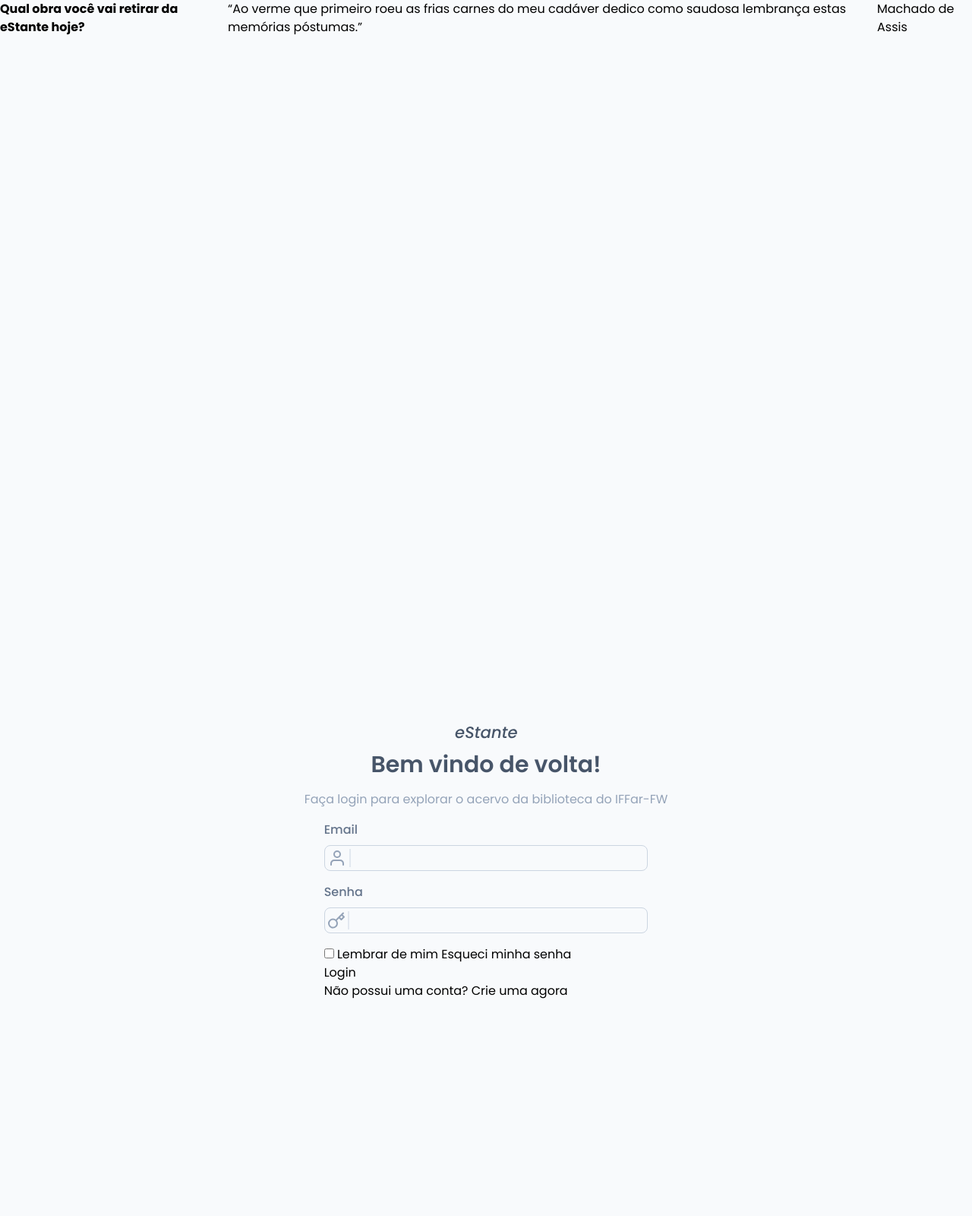
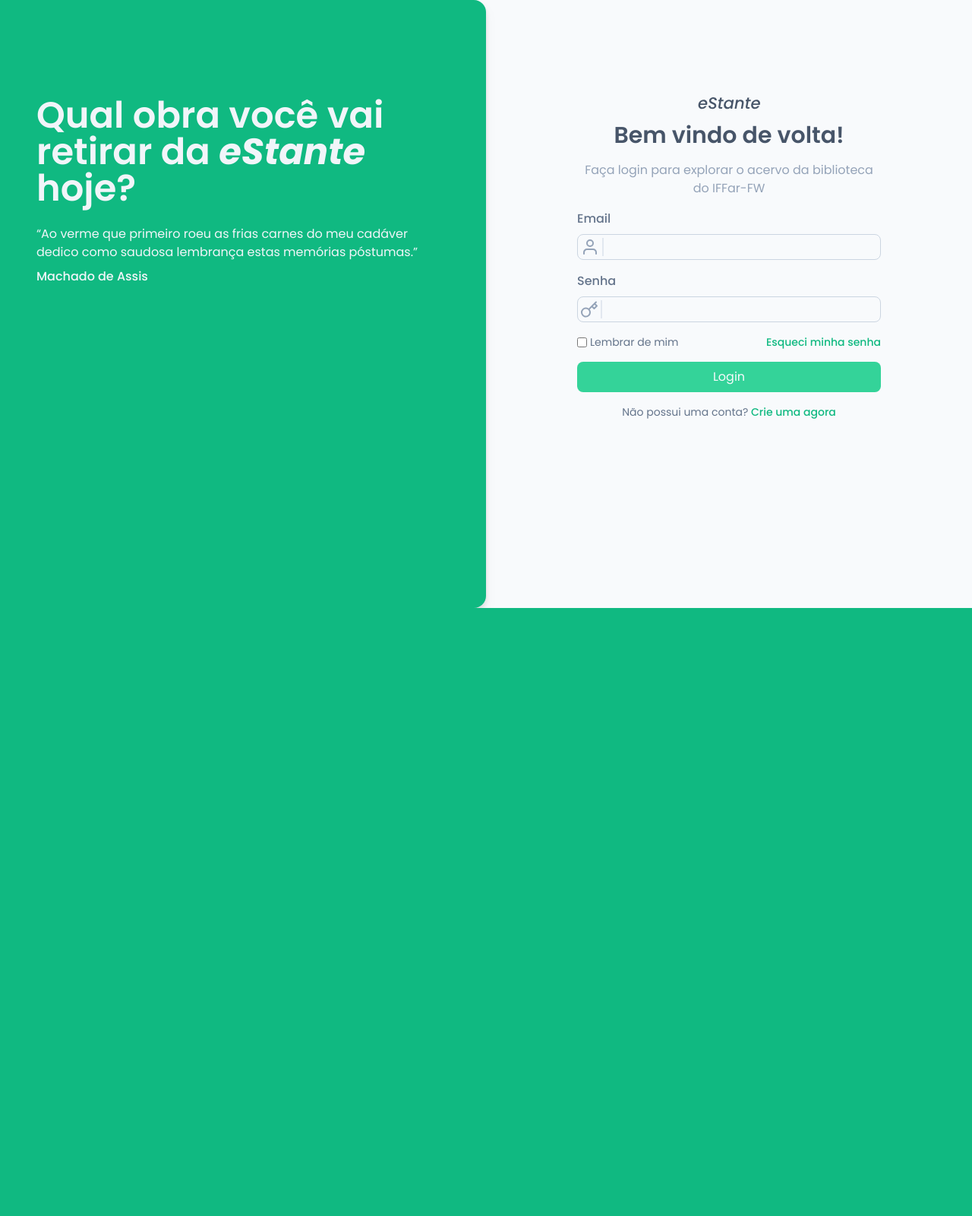
Before and after one commit to tobiasMarion/eStante-ppi, a PHP site: page /auth.html in a window 1280 px wide. Shown: the whole page at 76% size. After the commit the page ends 800 px from the top, so only its background shows below. Run offline with PHP 8.4, Linux system fonts and the light colour scheme; some libraries are stand-ins or nearby versions.

Commit message:
Finishing Auth page 🔑

```diff
--- a/auth.html
+++ b/auth.html
@@ -14,22 +14,25 @@
         rel="stylesheet">
     <script src="https://cdn.tailwindcss.com"></script>
     <link rel="stylesheet" href="style/main.css">
+    <link rel="shortcut icon" href="./assets/icon.svg" type="image/x-icon">
 
 </head>
 
 <body>
-    <div class="bg-slate-50 w-full min-h-screen">
-        <aside class="hidden md:flex h-screen pb-32">
-            <strong>Qual obra você vai retirar da eStante hoje?</strong>
-            <p>“Ao verme que primeiro roeu as frias carnes do meu cadáver dedico como saudosa lembrança estas memórias póstumas.”</p>
-            <span>Machado de Assis</span>
+    <div class="bg-slate-50 w-full min-h-screen flex">
+        <aside class="hidden md:flex h-screen w-1/2 pt-32 bg-emerald-500 rounded-r-2xl drop-shadow-lg justify-start">
+            <div class="max-w-xl mx-auto px-4 flex flex-col gap-2">
+                <strong class="text-slate-100 text text-5xl	font-semibold mb-4">Qual obra você vai retirar da <span class="italic font-bold">eStante</span> hoje?</strong>
+                <p class="text-base text-slate-100">“Ao verme que primeiro roeu as frias carnes do meu cadáver dedico como saudosa lembrança estas memórias póstumas.”</p>
+                <span class="text-base text-slate-100 font-medium">Machado de Assis</span>
+            </div>
         </aside>
-        <main class="flex flex-col w-11/12 max-w-lg m-auto justify-center items-center gap-4 h-screen pb-32">
+        <main class="flex flex-col w-11/12 max-w-lg m-auto justify-start items-center gap-4 h-screen pt-32 md:w-1/2 px-4">
             <img src="./assets/eStante.svg" alt="eStante" class="h-4">
             <h2 class="text-3xl text-slate-600 font-semibold">Bem vindo de volta!</h2>
-            <p class="text-base text-slate-400 font-regular text-center">Faça login para explorar o acervo da biblioteca do IFFar-FW</p>
+            <p class="text-base text-slate-400 font-regular text-center w-10/12">Faça login para explorar o acervo da biblioteca do IFFar-FW</p>
 
-            <form action="#" class="w-10/12">
+            <form action="#" class="w-10/12 flex flex-col justify-center">
                 <div class="flex flex-col gap-2 mb-4">
                     <label for="email" class="text-base text-slate-500 font-medium cursor-pointer">Email</label>
                     <div class="flex gap-2 border rounded-lg border-1 border-slate-300 p-1 input-container-effect relative">
@@ -46,17 +49,17 @@
                     </div>
                 </div>
 
-                <div>
-                    <div>
+                <div class="flex justify-between">
+                    <div class="flex items-center gap-1">
                         <input type="checkbox" name="remember-me" id="remember-me">
-                        <label for="remember-me">Lembrar de mim</label>
-                        <a href="#">Esqueci minha senha</a>
+                        <label for="remember-me" class="text-sm text-slate-500">Lembrar de mim</label>
                     </div>
+                    <a href="#" class="text-emerald-500 text-sm font-medium">Esqueci minha senha</a>
                 </div>
 
-                <button type="submit">Login</button>
+                <button type="submit" class="py-2 bg-emerald-400 rounded-lg	my-4 text-slate-50 hover:bg-emerald-500">Login</button>
 
-                <p>Não possui uma conta? <a href="#">Crie uma agora</a></p>
+                <p class="text-center text-sm text-slate-500">Não possui uma conta? <a href="#" class="text-emerald-500 font-medium">Crie uma agora</a></p>
             </form>
         </main>
     </div>
--- a/style/main.css
+++ b/style/main.css
@@ -2,6 +2,7 @@
 
 * {
     font-family: 'Poppins', sans-serif;
+    transition: ease-out 0.3s;
 }
 
 body {
```
Also changed, not shown: assets/eStante-emerald.svg (added), assets/icon.svg (added).
